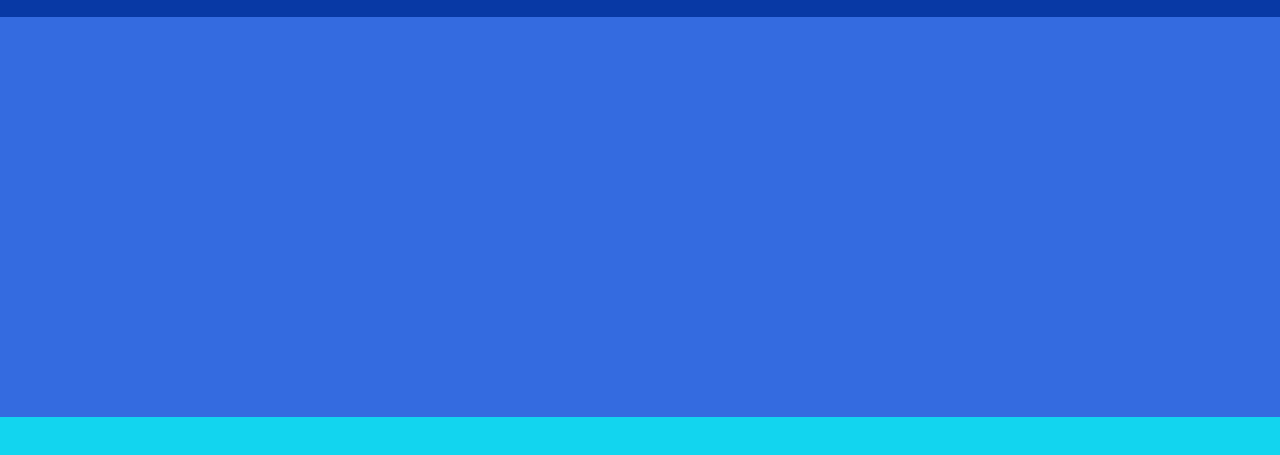
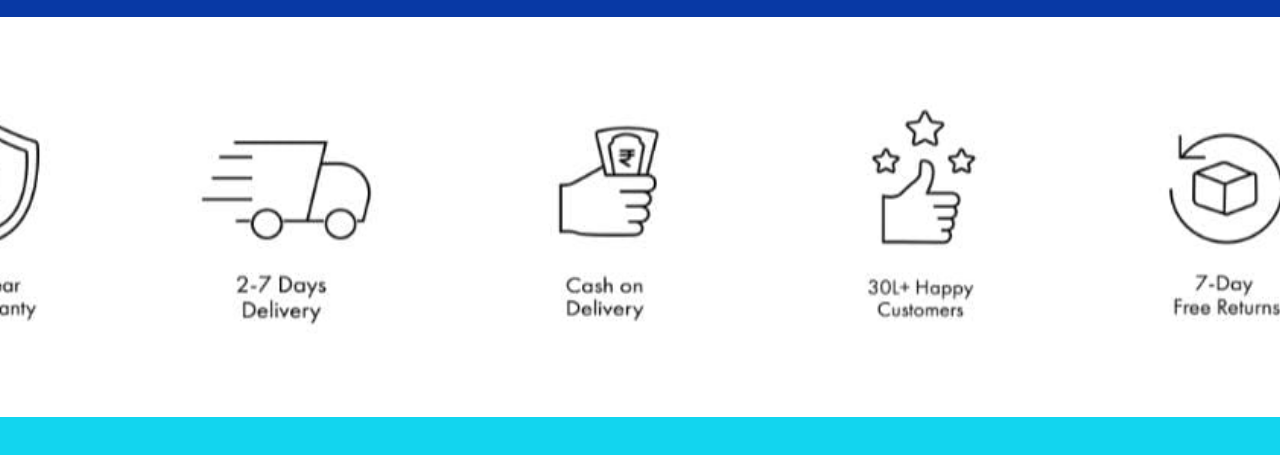
Before and after one commit to LogicBeliever/SSRH, a plain HTML site: page index.html in a window 1280 px wide. Shown: the part 1183-1638 px from the top of the page. Drawn offline with Linux system fonts and the light colour scheme.

Commit message:
Update style.css

```diff
--- a/style.css
+++ b/style.css
@@ -171,3 +171,10 @@ html,body{
     background-size: cover;
     background-image: url(https://idee-eyewear.com/cdn/shop/files/Gif_1_copy_460x.gif?v=1686142175);
 }
+
+.facilities{
+        background-position: center;
+        background-repeat: no-repeat;
+        background-size: cover;
+        background-image: url(facilities.jpeg);
+    }
```
